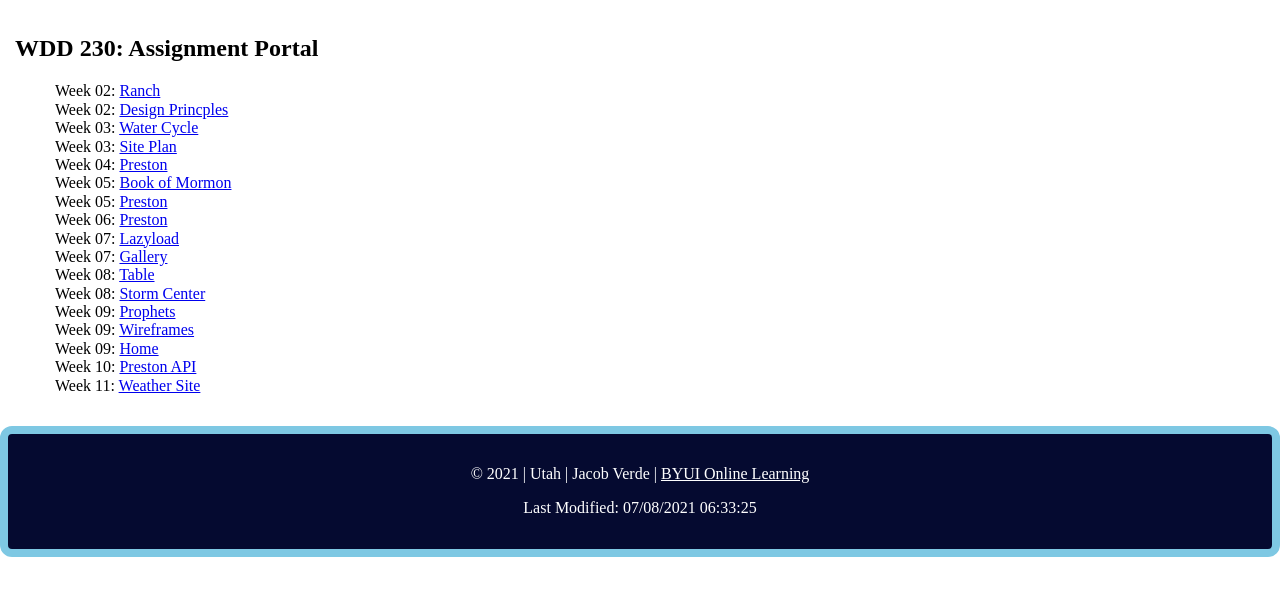
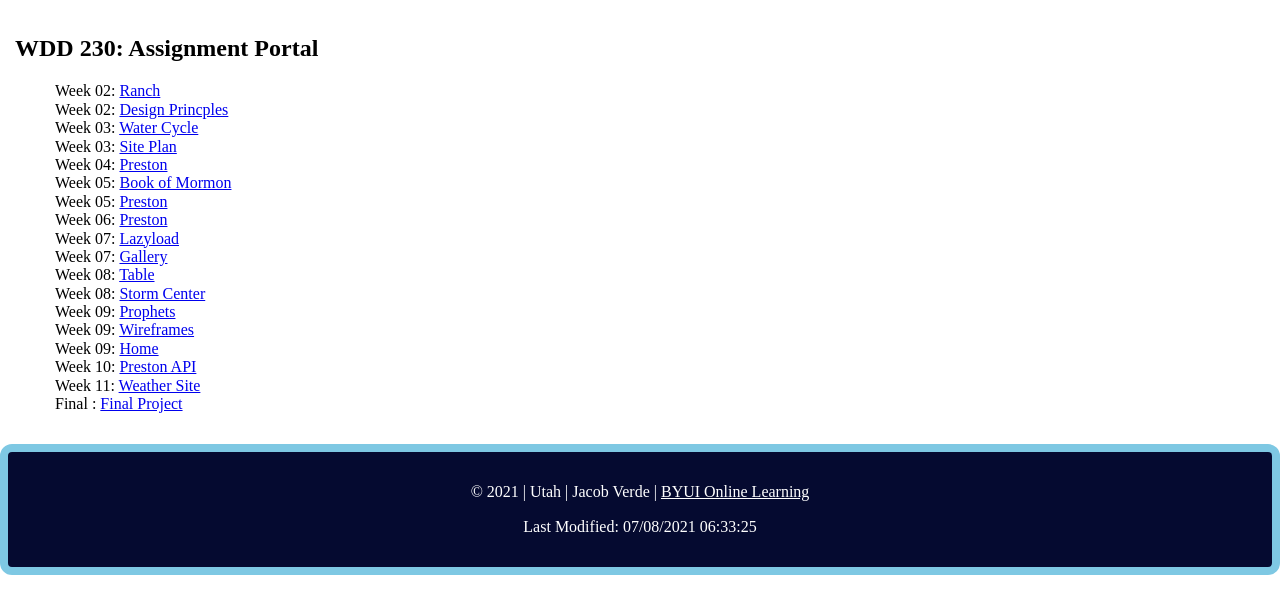
Before and after one commit to jakenugget/jacobverde.github.io, a plain HTML site: page index.html in a window 1280 px wide. Shown: the part 162-776 px from the top of the page. Drawn offline with Linux system fonts and the light colour scheme; a script that the page names is missing; a web font is replaced by a local one.

Commit message:
Update index.html

```diff
--- a/index.html
+++ b/index.html
@@ -36,6 +36,7 @@
         <li>Week 09: <a href="lesson9home/index.html" target="_blank">Home</a></li>
         <li>Week 10: <a href="lesson10/preston.html" target="_blank">Preston API</a></li>
         <li>Week 11: <a href="lesson11/index.html" target="_blank">Weather Site</a></li>
+        <li>Final  : <a href="final/index.html" target="_blank">Final Project</a></li>
       </ul>
     </main>
     <footer>
```
